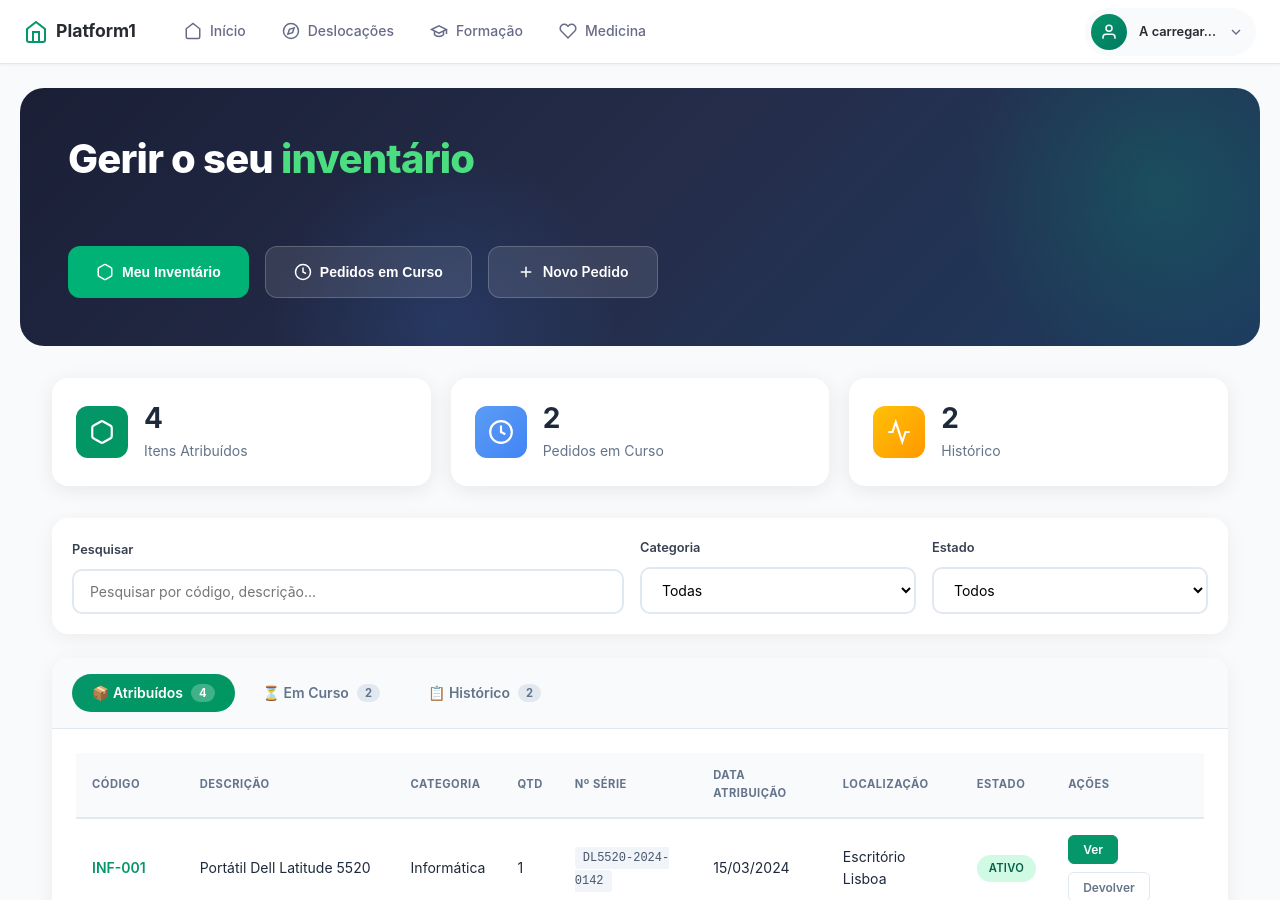
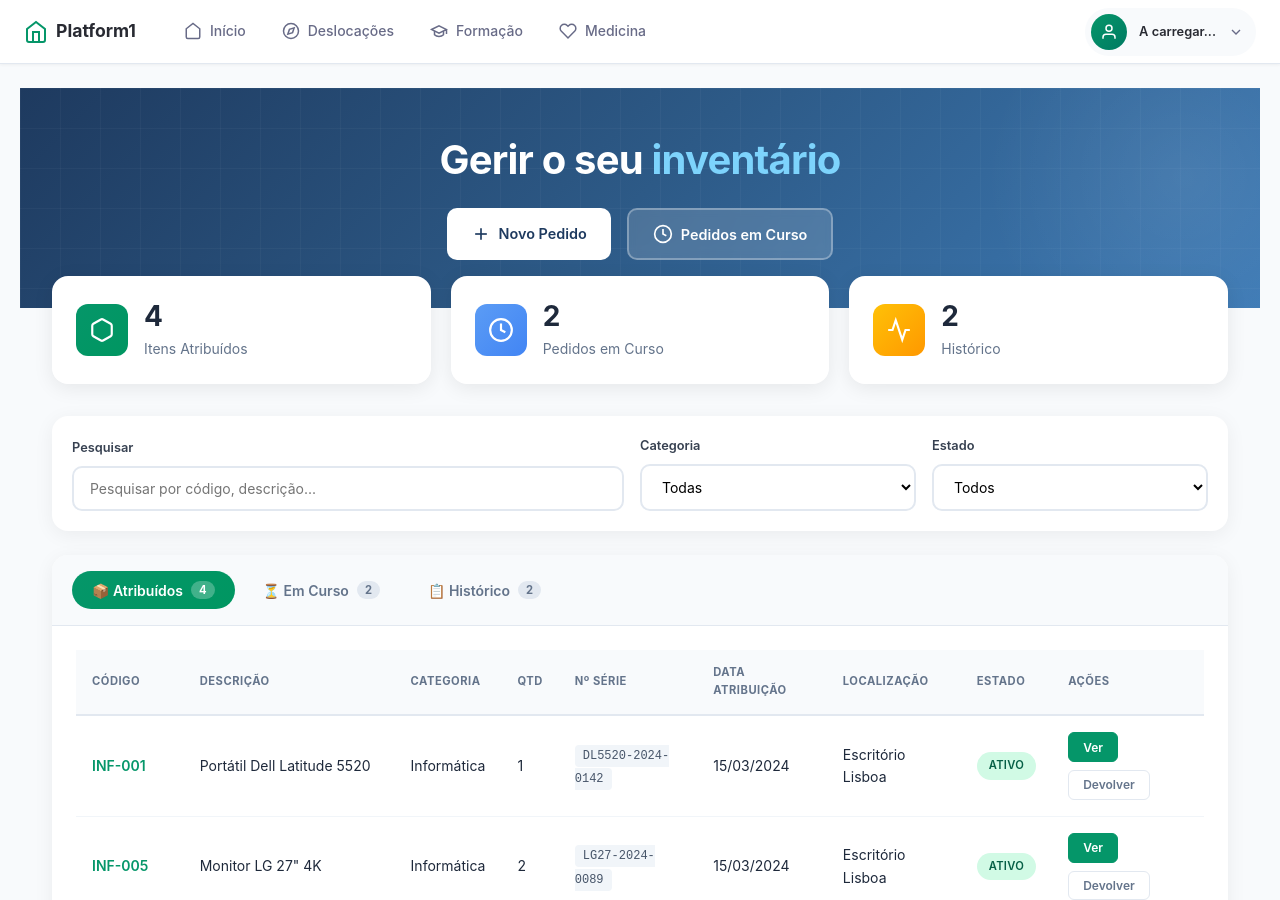
Before and after one commit to andrealmeida6/Platform1, a Jekyll site: the page built from inventario.html, in a window 1280 px wide and 900 px high. Built offline with Jekyll 4.4.1, drawn with Linux system fonts in a browser that asks for light colours.

Commit message:
feat(inventario): hero com background azul/warehouse e apenas 2 botões (Novo Pedido primeiro)

```diff
--- a/inventario.html
+++ b/inventario.html
@@ -38,13 +38,121 @@ title: Inventário
   min-height: calc(100vh - 70px);
 }
 
+/* Hero Section - Inventário Específico */
+.inventario-hero {
+  background: linear-gradient(135deg, #1e3a5f 0%, #2d5a87 50%, #3d7ab5 100%);
+  padding: 3rem 2rem;
+  position: relative;
+  overflow: hidden;
+}
+
+.inventario-hero::before {
+  content: '';
+  position: absolute;
+  top: 0;
+  left: 0;
+  right: 0;
+  bottom: 0;
+  background-image:
+    linear-gradient(90deg, rgba(255,255,255,0.03) 1px, transparent 1px),
+    linear-gradient(rgba(255,255,255,0.03) 1px, transparent 1px);
+  background-size: 40px 40px;
+  pointer-events: none;
+}
+
+.inventario-hero::after {
+  content: '';
+  position: absolute;
+  top: -50%;
+  right: -10%;
+  width: 400px;
+  height: 400px;
+  background: radial-gradient(circle, rgba(255,255,255,0.08) 0%, transparent 70%);
+  pointer-events: none;
+}
+
+.inventario-hero .hero-inner {
+  max-width: 1400px;
+  margin: 0 auto;
+  position: relative;
+  z-index: 1;
+}
+
+.inventario-hero .hero-content {
+  text-align: center;
+}
+
+.inventario-hero .hero-title {
+  font-size: 2.5rem;
+  font-weight: 700;
+  color: #ffffff;
+  margin: 0 0 1.5rem;
+  line-height: 1.2;
+}
+
+.inventario-hero .hero-title span {
+  color: #7dd3fc;
+}
+
+.inventario-hero .hero-cta {
+  display: flex;
+  flex-wrap: wrap;
+  gap: 1rem;
+  justify-content: center;
+  align-items: center;
+}
+
+.inventario-hero .hero-btn {
+  display: inline-flex;
+  align-items: center;
+  gap: 0.5rem;
+  padding: 0.875rem 1.5rem;
+  border: none;
+  border-radius: 10px;
+  font-size: 0.9rem;
+  font-weight: 600;
+  cursor: pointer;
+  transition: all 0.2s;
+  font-family: inherit;
+  text-decoration: none;
+}
+
+.inventario-hero .hero-btn svg {
+  width: 20px;
+  height: 20px;
+}
+
+.inventario-hero .hero-btn-primary {
+  background: #ffffff !important;
+  color: #1e3a5f;
+}
+
+.inventario-hero .hero-btn-primary:hover {
+  background: #f0f9ff !important;
+  transform: translateY(-2px);
+  box-shadow: 0 8px 25px rgba(0, 0, 0, 0.2);
+}
+
+.inventario-hero .hero-btn-secondary {
+  background: rgba(255, 255, 255, 0.15) !important;
+  color: #ffffff;
+  border: 2px solid rgba(255, 255, 255, 0.3);
+  backdrop-filter: blur(4px);
+}
+
+.inventario-hero .hero-btn-secondary:hover {
+  background: rgba(255, 255, 255, 0.25) !important;
+  border-color: rgba(255, 255, 255, 0.5);
+  transform: translateY(-2px);
+}
+
 /* Quick Stats */
 .inv-quick-stats {
   display: grid;
   grid-template-columns: repeat(auto-fit, minmax(240px, 1fr));
   gap: 1.25rem;
   max-width: 1400px;
-  margin: 0 auto 2rem;
+  margin: -2rem auto 2rem;
   padding: 0 2rem;
   position: relative;
   z-index: 2;
@@ -500,6 +608,27 @@ title: Inventário
 }
 
 @media (max-width: 768px) {
+  .inventario-hero {
+    padding: 2rem 1rem;
+  }
+
+  .inventario-hero .hero-title {
+    font-size: 1.75rem;
+  }
+
+  .inventario-hero .hero-cta {
+    flex-direction: column;
+  }
+
+  .inventario-hero .hero-btn {
+    width: 100%;
+    justify-content: center;
+  }
+
+  .inv-quick-stats {
+    margin-top: -1.5rem;
+  }
+
   .inv-quick-stats,
   .inv-main-section {
     padding: 0 1rem;
@@ -539,28 +668,20 @@ title: Inventário
 </style>
 
 <div class="inventario-platform">
-  <!-- Hero Section - Igual à página de formação -->
-  <section class="learning-hero">
+  <!-- Hero Section - Design específico para Inventário -->
+  <section class="inventario-hero">
     <div class="hero-inner">
       <div class="hero-content">
         <h1 class="hero-title">Gerir o seu <span>inventário</span></h1>
         <div class="hero-cta">
-          <button class="hero-btn hero-btn-primary" onclick="scrollToMeuInventario()">
-            <svg viewBox="0 0 24 24" fill="none" stroke="currentColor" stroke-width="2"><path d="M21 16V8a2 2 0 00-1-1.73l-7-4a2 2 0 00-2 0l-7 4A2 2 0 003 8v8a2 2 0 001 1.73l7 4a2 2 0 002 0l7-4A2 2 0 0021 16z"/></svg>
-            Meu Inventário
-          </button>
+          <a href="{{ '/novo-pedido-inventario' | relative_url }}" class="hero-btn hero-btn-primary">
+            <svg viewBox="0 0 24 24" fill="none" stroke="currentColor" stroke-width="2"><line x1="12" y1="5" x2="12" y2="19"/><line x1="5" y1="12" x2="19" y2="12"/></svg>
+            Novo Pedido
+          </a>
           <button class="hero-btn hero-btn-secondary" onclick="changeTabFromCard('emcurso')">
             <svg viewBox="0 0 24 24" fill="none" stroke="currentColor" stroke-width="2"><circle cx="12" cy="12" r="10"/><polyline points="12 6 12 12 16 14"/></svg>
             Pedidos em Curso
           </button>
-          <a href="{{ '/novo-pedido-inventario' | relative_url }}" class="hero-btn hero-btn-secondary" style="text-decoration: none;">
-            <svg viewBox="0 0 24 24" fill="none" stroke="currentColor" stroke-width="2"><line x1="12" y1="5" x2="12" y2="19"/><line x1="5" y1="12" x2="19" y2="12"/></svg>
-            Novo Pedido
-          </a>
-          <a href="{{ '/gestao-inventario' | relative_url }}" class="hero-btn hero-btn-secondary" id="btnGestaoInventario" style="display: none; text-decoration: none;">
-            <svg viewBox="0 0 24 24" fill="none" stroke="currentColor" stroke-width="2"><path d="M12 20h9"/><path d="M16.5 3.5a2.121 2.121 0 013 3L7 19l-4 1 1-4L16.5 3.5z"/></svg>
-            Gerir Inventário
-          </a>
         </div>
       </div>
     </div>
```
